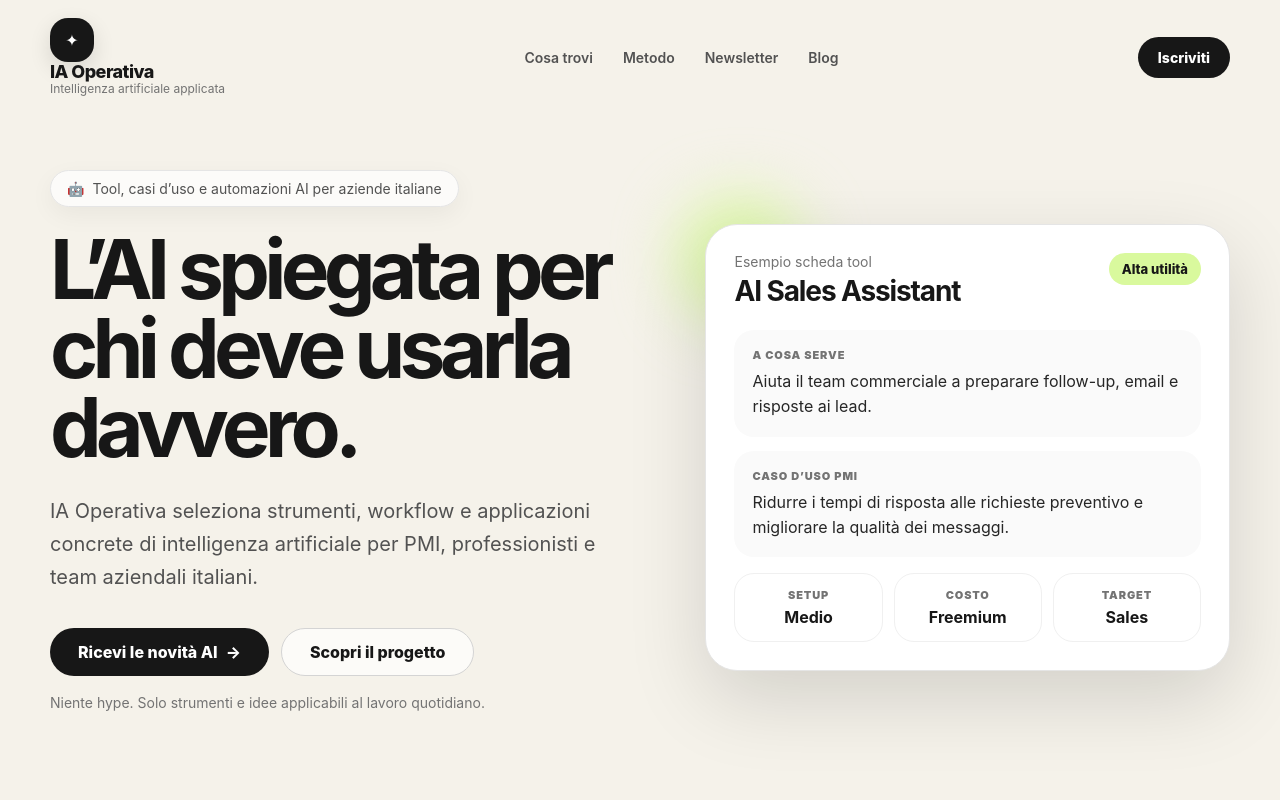
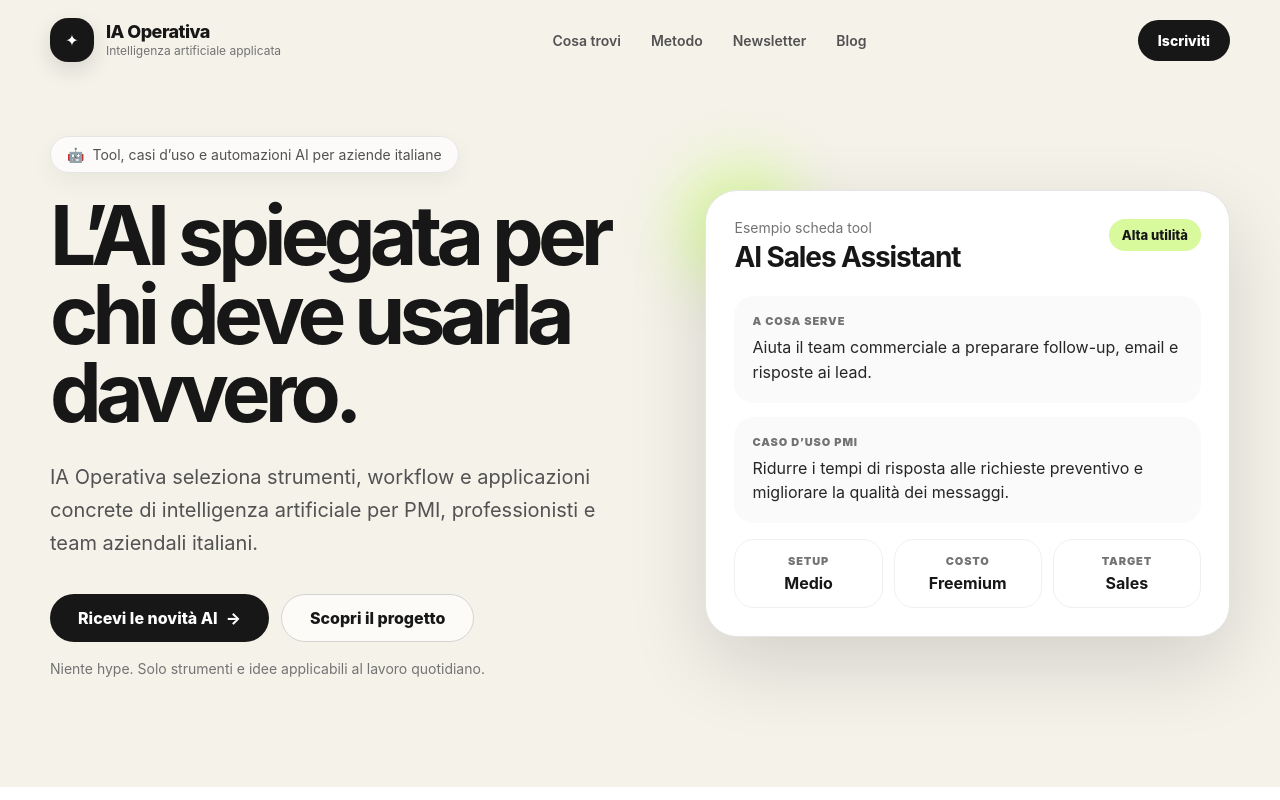
Before and after one commit to AndreaSalvatelli/ia-operativa, a React (Vite) app: page / in a window 1280 px wide. Shown: the top 800 px of the page. Built offline with nearby package versions, Linux system fonts and the light colour scheme.

Commit message:
Update style.css

```diff
--- a/src/style.css
+++ b/src/style.css
@@ -62,11 +62,20 @@ input {
   backdrop-filter: blur(14px);
   z-index: -1;
 }
-m
+
 .brand {
-  display: flex;
+  display: inline-flex;
+  flex-direction: row;
   align-items: center;
   gap: 12px;
+  min-width: 0;
+}
+
+.brandCopy {
+  display: flex;
+  flex-direction: column;
+  justify-content: center;
+  min-width: 0;
 }
 
 .brandIcon {
@@ -94,6 +103,7 @@ m
 }
 
 .brandName {
+  display: block;
   font-weight: 800;
   font-size: 18px;
   letter-spacing: -0.03em;
@@ -101,6 +111,8 @@ m
 }
 
 .brandTagline {
+  display: block;
+  margin-top: 2px;
   color: #737373;
   font-size: 12px;
   line-height: 1.2;
```
